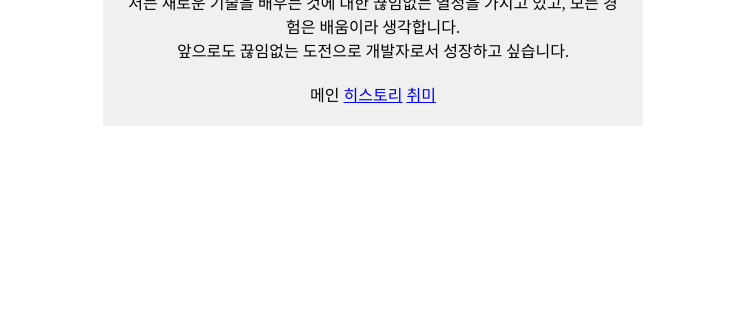
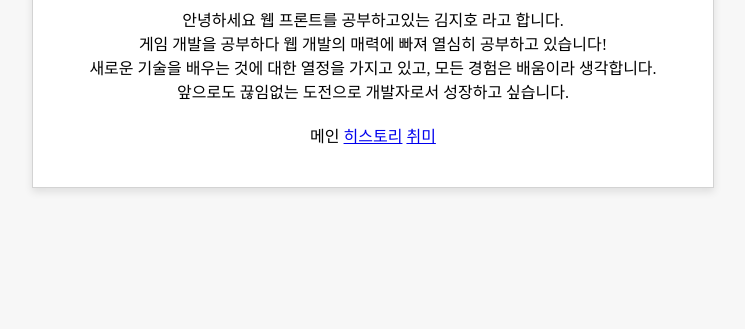
Before and after one commit to RumPumpumpum/FE7-LECT1, a plain HTML site: page index.html in a window 1280 px wide. Shown: the part 471-800 px from the top of the page, without its empty margins (267-1012 px from the left). Drawn offline with Linux system fonts and the light colour scheme.

Commit message:
소개 영역 그림자 밑 테두리 추가

```diff
--- a/index.html
+++ b/index.html
@@ -21,7 +21,8 @@
 
         <!-- 소개 문구 -->
         <p class="intro-text">안녕하세요 웹 프론트를 공부하고있는 김지호 라고 합니다.<br>
-            저는 새로운 기술을 배우는 것에 대한 끊임없는 열정을 가지고 있고, 모든 경험은 배움이라 생각합니다.<br>
+            게임 개발을 공부하다 웹 개발의 매력에 빠져 열심히 공부하고 있습니다!<br>
+            새로운 기술을 배우는 것에 대한 열정을 가지고 있고, 모든 경험은 배움이라 생각합니다.<br>
             앞으로도 끊임없는 도전으로 개발자로서 성장하고 싶습니다.
         </p>
 
--- a/style.css
+++ b/style.css
@@ -1,5 +1,6 @@
 body {
     height: 100%;
+    background-color: #f7f7f7;
     color: black;
     text-align: center;
 }
@@ -21,10 +22,13 @@ h1 {
 }
 
 .profile-container {
-    background-color: #f0f0f0;
-    padding: 20px;
-    width: 500px;
-    margin: 0 auto;
+    text-align: center;
+    max-width: 600px;
+    margin: 40px auto;
+    padding: 40px;
+    background-color: white;
+    border: 1px solid lightgray;
+    box-shadow: 0 4px 8px rgba(0, 0, 0, 0.1);
 }
 
 .nav-bar {
```
